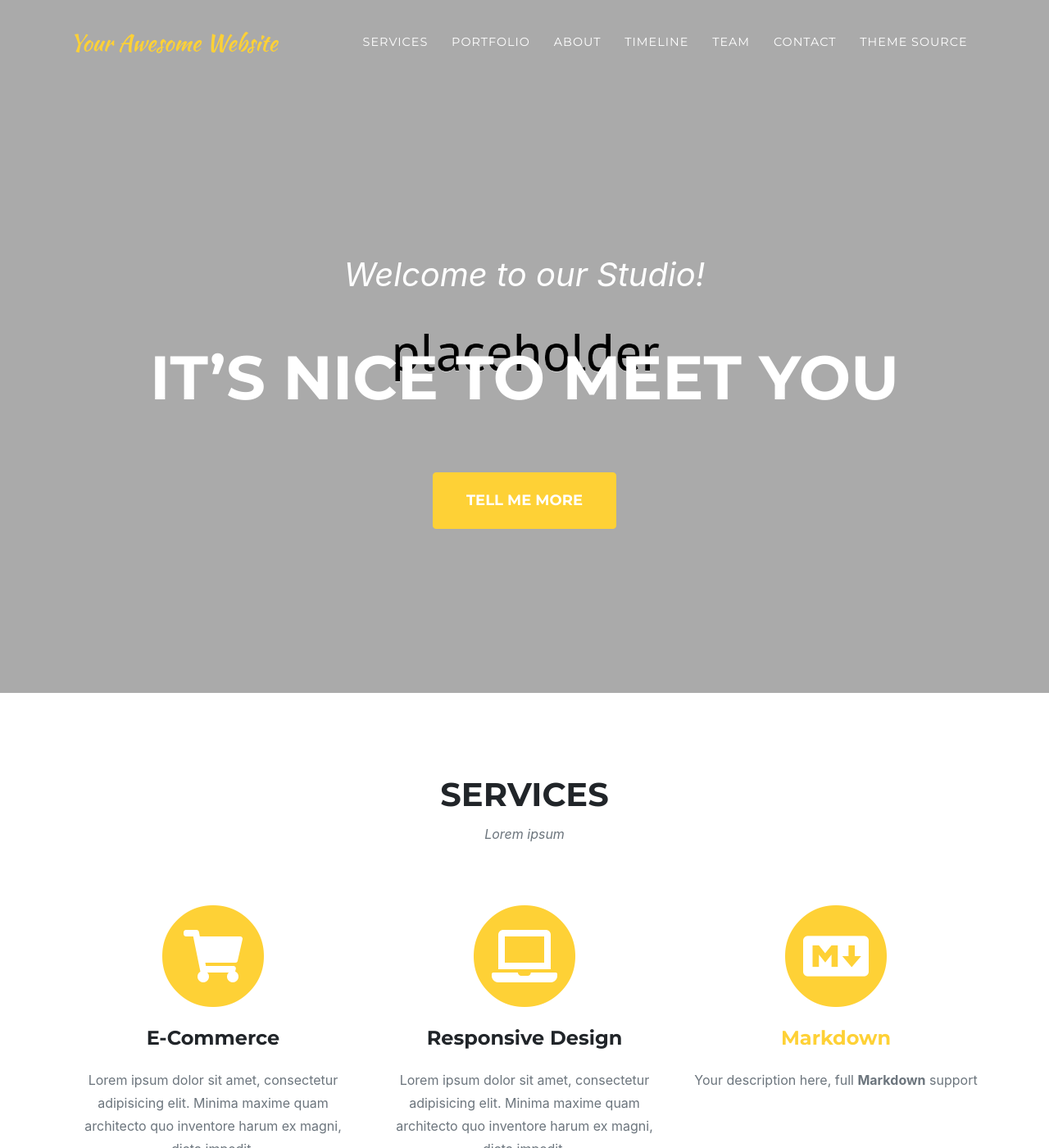
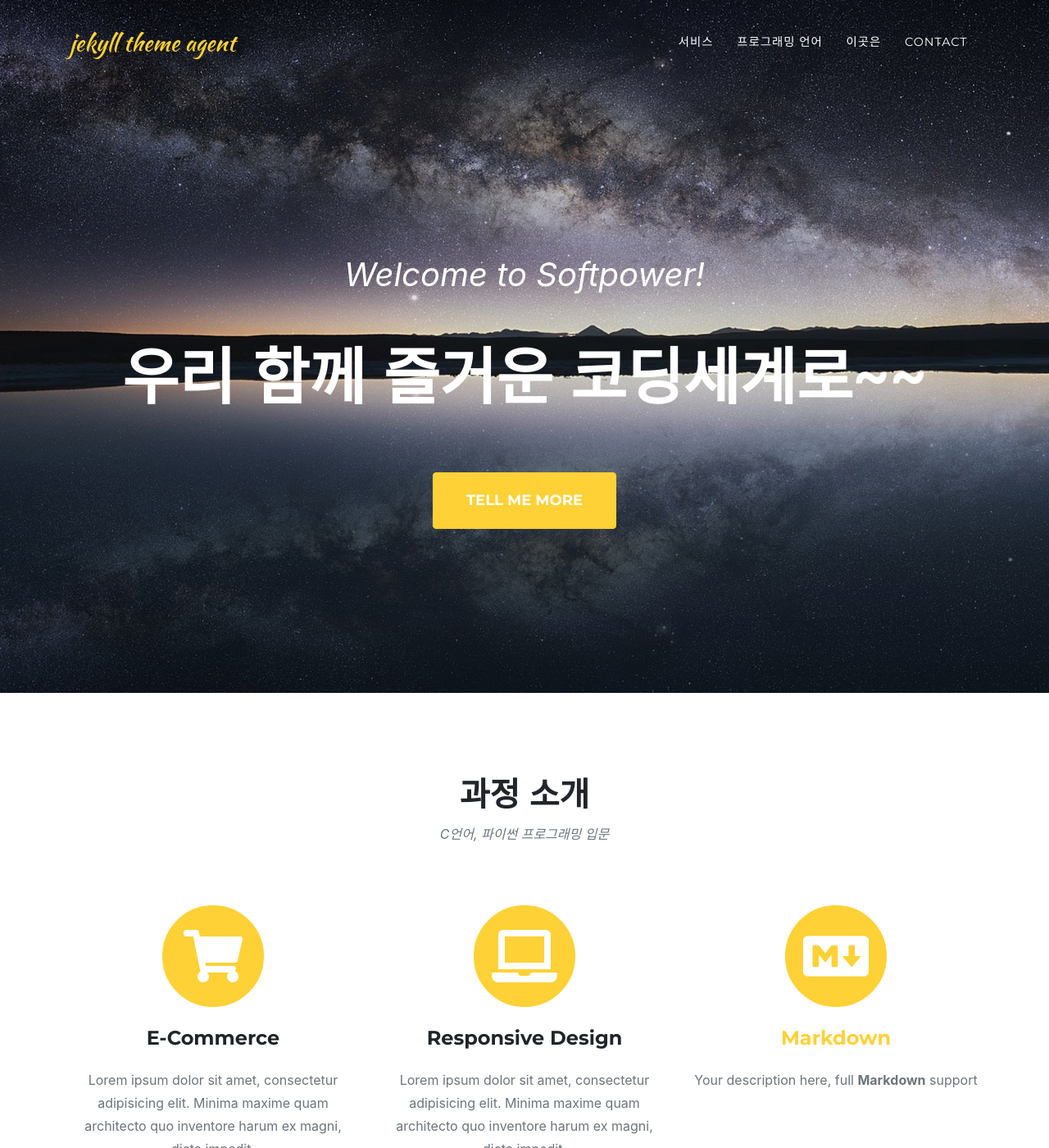
Before and after one commit to maxwell0212/jekyll_agent, a Jekyll site: the page built from index.md, in a window 1280 px wide and 1400 px high. Shown: the whole window at 82% size. Built offline with Jekyll 4.4.1, drawn with Linux system fonts in a browser that asks for light colours; some web fonts are replaced; some of the changed text lies outside the part shown.

Commit message:
jekyll agent theme test1

```diff
--- a/_config.yml
+++ b/_config.yml
@@ -13,13 +13,13 @@
 
 theme: jekyll-agency
 
-url    : "" # the base hostname & protocol for your site, e.g. http://example.com
-baseurl: "" # the subpath of your site, e.g. /blog
+url    : "https://maxwell0212.github.io" # the base hostname & protocol for your site, e.g. http://example.com
+baseurl: "/jekyll_agent" # the subpath of your site, e.g. /blog
 
-title      : Your Awesome Website
-email      : your-email@example.com #this is also the email contact forms will go to
-description: "Site description"
-author     : Your Name
+title      : jekyll theme agent
+email      : arnold12@naver.com #this is also the email contact forms will go to
+description: "jekyll test and use agent theme"
+author     : web maker
 # logo:     #optional, defaults to site title
   # path: assets\img\clients\creative-market.jpg
   # height: 60 #height in px, defaults to 52px
@@ -36,4 +36,4 @@ markdown: kramdown
 
 # Uncomment following line to use Formspree form ID based URL instead of email based URL
 # Details: https://help.formspree.io/hc/en-us/articles/360017735154-How-to-prevent-spam
-# formspree_form_path: "f/a_form_id"
+formspree_form_path: "f/xeqwbdlz"
--- a/_data/navigation.yml
+++ b/_data/navigation.yml
@@ -11,20 +11,14 @@
 # -----------------
 en: &DEFAULT_EN
   nav:
-    - title: "Services"
+    - title: "서비스"
       section: services
-    - title: "Portfolio"
+    - title: "프로그래밍 언어"
       section: portfolio
-    - title: "About"
+    - title: "이곳은"
       section: about
-    - title: "Timeline"
-      section: timeline
-    - title: "Team"
-      section: team
     - title: "Contact"
       section: contact
-    - title: "Theme Source"
-      url: https://github.com/raviriley/agency-jekyll-theme/
 en-US:
   <<: *DEFAULT_EN
 en-CA:
--- a/_data/sitetext.yml
+++ b/_data/sitetext.yml
@@ -11,14 +11,14 @@
 # -----------------
 en: &DEFAULT_EN
   header:
-    title: Welcome to our Studio!
-    text: It's Nice To Meet You
+    title: Welcome to Softpower!
+    text:  우리 함께 즐거운 코딩세계로~~
     button: Tell Me More
     buttonlink: "#services"
 
   services:
-    title: "Services"
-    text: "Lorem ipsum"
+    title: "과정 소개"
+    text: "C언어, 파이썬 프로그래밍 입문"
     section: services
     list:
       - title: "E-Commerce"
@@ -32,102 +32,16 @@ en: &DEFAULT_EN
         icon: fab fa-markdown
 
   portfolio:
-    title: "Portfolio"
-    text: "Lorem ipsum dolor sit amet consectetur."
+    title: "프로그래밍 언어 소개"
+    text: "현재 인기있는 프로그래밍 언어 소개"
     section: portfolio
-    closebutton: "Close Project"
-
-  timeline:
-    title: "Timeline"
-    text: "Lorem ipsum timeline"
-    section: timeline
-    # left is the default
-    #start_align: "left"
-    events:
-      - title: "Our Humble Beginnings"
-        year: "2009-2011"
-        desc: "Lorem ipsum dolor sit amet, consectetur adipisicing elit. Sunt ut voluptatum eius sapiente, totam reiciendis temporibus qui quibusdam, recusandae sit vero unde, sed, incidunt et ea quo dolore laudantium consectetur!"
-        image: assets/img/timeline/1.jpg
-        alt:
-      - title: "An Agency is Born"
-        year: "March 2011"
-        desc: "Lorem ipsum dolor sit amet, consectetur adipisicing elit. Sunt ut voluptatum eius sapiente, totam reiciendis temporibus qui quibusdam, recusandae sit vero unde, sed, incidunt et ea quo dolore laudantium consectetur!"
-        image: assets/img/timeline/2.jpg
-        alt:
-      - title: "Jekyll Theme is created"
-        year: "2019"
-        desc: "Ravi Riley converted Agency, a Bootstrap-based theme, into a Jekyll theme. The Jekyll theme can be installed as a Ruby gem, or remotely. For more information, visit the documentation."
-        image: assets/img/timeline/3.jpg
-        alt: image alt text
-      - title: "Title"
-        year: "2009-2011"
-        desc: "Your description here, **Markdown** is fully supported."
-        image: assets/img/timeline/4.jpg
-        alt:
-        # you can enforce the alignment
-        align: right
-    end: "Be Part <br> of Our <br> Story!"
+    closebutton: "소개 닫기"
 
   about:
     title: "About Us"
     text: "our story"
     body: "Lorem ipsum dolor sit amet, consectetur adipisicing elit. Aut eaque, laboriosam veritatis, quos non quis ad perspiciatis, totam corporis ea, alias ut unde. **Markdown** supported."
     section: about
-
-  clients:
-    section: clients
-    max-height: 100px
-    horizontal-scrolling: "" #"yes/no"
-    list:
-      - title: "envato"
-        url: https://github.com/raviriley/agency-jekyll-theme
-        logo: assets/img/clients/envato.jpg
-      - title: "designmodo"
-        url: https://github.com/raviriley/agency-jekyll-theme
-        logo: assets/img/clients/designmodo.jpg
-      - title: "themeforest"
-        url: https://github.com/raviriley/agency-jekyll-theme
-        logo: assets/img/clients/themeforest.jpg
-      - title: "Creative Market"
-        url: https://github.com/raviriley/agency-jekyll-theme
-        logo: assets/img/clients/creative-market.jpg
-
-  team:
-    title: "OUR AMAZING TEAM"
-    text: "Lorem ipsum dolor sit amet consectetur."
-    subtext: Lorem ipsum dolor sit amet, consectetur adipisicing elit. Aut eaque, laboriosam veritatis, quos non quis ad perspiciatis, totam corporis ea, alias ut unde. **Markdown** supported.
-    section: team
-    people:
-      - name: "Kay Garland"
-        role: "Lead Designer"
-        image: assets/img/team/500x500.jpg
-        social:
-          - url: https://twitter.com
-            icon: fab fa-twitter
-          - url: https://facebook.com
-            icon: fab fa-facebook-f
-          - url: https://linkedin.com
-            icon: fab fa-linkedin-in
-      - name: "Larry Parker"
-        role: "Lead Marketer"
-        image: assets/img/team/2.jpg
-        social:
-          - url: https://twitter.com
-            icon: fab fa-twitter
-          - url: https://facebook.com
-            icon: fab fa-facebook-f
-          - url: https://linkedin.com
-            icon: fab fa-linkedin-in
-      - name: "Diana Perterson"
-        role: "Lead Developer"
-        image: assets/img/team/500x500.jpg
-        social:
-          - url: https://twitter.com
-            icon: fab fa-twitter
-          - url: https://facebook.com
-            icon: fab fa-facebook-f
-          - url: https://linkedin.com
-            icon: fab fa-linkedin-in
 
   contact:
     title: "Contact Us"
--- a/_data/style.yml
+++ b/_data/style.yml
@@ -4,7 +4,7 @@
 #black: "#000"
 
 #Image Customization
-header-image: "../img/header.png"
+header-image: "../img/header.jpg"
 contact-image: "../img/contact.png"
 #Font Awesome icon for portfolio grid when an item is hovered over
 #portfolio-icon: fas fa-expand-arrows-alt fa-3x #default: fas fa-plus fa-3x
--- a/_includes/clients.html
+++ /dev/null
@@ -1,30 +0,0 @@
-<!-- Clients -->
-{% if site.locale and site.locale != "" and site.locale != nil %}
-  <section class="py-5" id="{{ site.data.sitetext[site.locale].clients.section | default: "clients" }}">
-    <div class="container">
-      <div class="row" {% if site.data.sitetext[site.locale].clients.horizontal-scrolling == "yes" %} id="scrolling-clients" {% endif %}>
-	    {% for client in site.data.sitetext[site.locale].clients.list %}
-        <div class="col-md-3 col-sm-6">
-          <a href="{{ client.url }}">
-            <img class="img-fluid d-block mx-auto" src="{{ client.logo }}" alt="{{ client.title }}" style="max-height: {{ site.data.sitetext[site.locale].clients.max-height | default: "100px" }}">
-          </a>
-        </div>
-	    {% endfor %}
-      </div>
-    </div>
-  </section>
-{% else %}
-<section class="py-5" id="{{ site.data.sitetext.clients.section | default: "clients" }}">
-  <div class="container">
-    <div class="row" {% if site.data.sitetext.clients.horizontal-scrolling == "yes" %} id="scrolling-clients" {% endif %}>
-    {% for client in site.data.sitetext.clients.list %}
-      <div class="col-md-3 col-sm-6">
-        <a href="{{ client.url }}">
-          <img class="img-fluid d-block mx-auto" src="{{ client.logo }}" alt="{{ client.title }}" style="max-height: {{ site.data.sitetext.clients.max-height | default: "100px" }}">
-        </a>
-      </div>
-    {% endfor %}
-    </div>
-  </div>
-</section>
-{% endif %}
--- a/_includes/team.html
+++ /dev/null
@@ -1,75 +0,0 @@
-<!-- Team -->
-{% if site.locale and site.locale != "" and site.locale != nil %}
-<section class="page-section" id="{{ site.data.sitetext[site.locale].team.section | default: "team" }}">
-<div class="container">
-  <div class="row">
-	<div class="col-lg-12 text-center">
-	  <h2 class="section-heading text-uppercase">{{ site.data.sitetext[site.locale].team.title }}</h2>
-	  <h3 class="section-subheading text-muted">{{ site.data.sitetext[site.locale].team.text }}</h3>
-	</div>
-  </div>
-  <div class="row d-flex justify-content-center">
-  {% for person in site.data.sitetext[site.locale].team.people %}
-	<div class="col-sm-4">
-	  <div class="team-member">
-		<img class="mx-auto rounded-circle" src="{{ person.image }}" alt="">
-		<h4>{{ person.name }}</h4>
-		<p class="text-muted">{{ person.role }}</p>
-		<ul class="list-inline social-buttons">
-		{% for network in person.social %}
-		  <li class="list-inline-item">
-			<a href="{{ network.url }}">
-			  <i class="{{ network.icon }}"></i>
-			</a>
-		  </li>
-		{% endfor %}
-		</ul>
-	  </div>
-	</div>
-  {% endfor %}
-  </div>
-  <div class="row">
-	<div class="col-lg-8 mx-auto text-center">
-	  <div class="large text-muted">{{ site.data.sitetext[site.locale].team.subtext | markdownify }}</div>
-	</div>
-  </div>
-</div>
-</section>
-{% else %}
-<section class="page-section" id="{{ site.data.sitetext.team.section | default: "team" }}">
-	<div class="container">
-	  <div class="row">
-		<div class="col-lg-12 text-center">
-		  <h2 class="section-heading text-uppercase">{{ site.data.sitetext.team.title }}</h2>
-		  <h3 class="section-subheading text-muted">{{ site.data.sitetext.team.text }}</h3>
-		</div>
-	  </div>
-	  <div class="row d-flex justify-content-center">
-	  {% for person in site.data.sitetext.team.people %}
-		<div class="col-sm-4">
-		  <div class="team-member">
-			<img class="mx-auto rounded-circle" src="{{ person.image }}" alt="">
-			<h4>{{ person.name }}</h4>
-			<p class="text-muted">{{ person.role }}</p>
-			<ul class="list-inline social-buttons">
-			{% for network in person.social %}
-			  <li class="list-inline-item">
-				<a href="{{ network.url }}">
-				  <i class="{{ network.icon }}"></i>
-				</a>
-			  </li>
-			{% endfor %}
-			</ul>
-		  </div>
-		</div>
-	  {% endfor %}
-	  </div>
-	  <div class="row">
-		<div class="col-lg-8 mx-auto text-center">
-		  <div class="large text-muted">{{ site.data.sitetext.team.subtext | markdownify }}</div>
-		</div>
-	  </div>
-	</div>
-</section>
-{% endif %}
-<!-- End Team -->
--- a/_includes/timeline.html
+++ /dev/null
@@ -1,121 +0,0 @@
-<!-- About -->
-{% if site.locale and site.locale != "" and site.locale != nil %}
-  <section class="bg-light page-section" id="{{ site.data.sitetext[site.locale].timeline.section | default: "about" }}">
-    <div class="container">
-      <div class="row">
-        <div class="col-lg-12 text-center">
-          <h2 class="section-heading text-uppercase">{{ site.data.sitetext[site.locale].timeline.title | markdownify | default: "About" }}</h2>
-          <h3 class="section-subheading text-muted">{{ site.data.sitetext[site.locale].timeline.text | default: "timeline"}}</h3>
-        </div>
-      </div>
-      <div class="row">
-        <div class="col-lg-12">
-          <ul class="timeline">
-      {%- assign align = site.data.sitetext[site.locale].timeline.start_align -%}
-      {%- for event in site.data.sitetext[site.locale].timeline.events -%}
-            {%- if align == "right" -%}
-              {%- if event.align and event.align == "left" -%}
-                {%- assign align = "right" -%}
-                <li>
-              {%- else -%}
-                {%- assign align = "left" %}
-                <li class="timeline-inverted">
-              {% endif %}
-            {% else %}
-              {%- if event.align and event.align == "right" -%}
-                {%- assign align = "left" -%}
-                <li class="timeline-inverted">
-              {%- else -%}
-                {%- assign align = "right" %}
-                <li>
-              {% endif %}
-            {%- endif -%}
-              <div class="timeline-image">
-                <img class="rounded-circle img-fluid" src="{{ event.image }}" alt="{{ event.alt | default: ""}}">
-              </div>
-              <div class="timeline-panel">
-                <div class="timeline-heading">
-                  <h4>{{ event.year | markdownify }}</h4>
-                  <h4 class="subheading">{{ event.title }}</h4>
-                </div>
-                <div class="timeline-body">
-                  <div class="text-muted">{{ event.desc | markdownify }}</div>
-                </div>
-              </div>
-            </li>
-		  {% endfor %}
-
-		  {% if site.data.sitetext[site.locale].timeline.end %}
-			<li class="timeline-inverted">
-              <div class="timeline-image">
-                <h4>{{ site.data.sitetext[site.locale].timeline.end }}</h4>
-              </div>
-            </li>
-		  {% endif %}
-
-          </ul>
-        </div>
-      </div>
-    </div>
-  </section>
-{% else %}
-<section class="bg-light page-section" id="{{ site.data.sitetext.timeline.section | default: "about" }}">
-  <div class="container">
-    <div class="row">
-      <div class="col-lg-12 text-center">
-        <h2 class="section-heading text-uppercase">{{ site.data.sitetext.timeline.title | markdownify | default: "About" }}</h2>
-        <h3 class="section-subheading text-muted">{{ site.data.sitetext.timeline.text | default: "timeline"}}</h3>
-      </div>
-    </div>
-    <div class="row">
-      <div class="col-lg-12">
-        <ul class="timeline">
-    {%- assign align = site.data.sitetext.timeline.start_align -%}
-    {%- for event in site.data.sitetext.timeline.events -%}
-          {%- if align == "right" -%}
-            {%- if event.align and event.align == "left" -%}
-              {%- assign align = "right" -%}
-              <li>
-            {%- else -%}
-              {%- assign align = "left" %}
-              <li class="timeline-inverted">
-            {% endif %}
-          {% else %}
-            {%- if event.align and event.align == "right" -%}
-              {%- assign align = "left" -%}
-              <li class="timeline-inverted">
-            {%- else -%}
-              {%- assign align = "right" %}
-              <li>
-            {% endif %}
-          {%- endif -%}
-            <div class="timeline-image">
-              <img class="rounded-circle img-fluid" src="{{ event.image }}" alt="{{ event.alt | default: ""}}">
-            </div>
-            <div class="timeline-panel">
-              <div class="timeline-heading">
-                <h4>{{ event.year | markdownify }}</h4>
-                <h4 class="subheading">{{ event.title }}</h4>
-              </div>
-              <div class="timeline-body">
-                <div class="text-muted">{{ event.desc | markdownify }}</div>
-              </div>
-            </div>
-          </li>
-    {% endfor %}
-
-    {% if site.data.sitetext.timeline.end %}
-    <li class="timeline-inverted">
-            <div class="timeline-image">
-              <h4>{{ site.data.sitetext.timeline.end }}</h4>
-            </div>
-          </li>
-    {% endif %}
-
-        </ul>
-      </div>
-    </div>
-  </div>
-</section>
-{% endif %}
-<!-- End About -->
--- a/_layouts/home.html
+++ b/_layouts/home.html
@@ -6,7 +6,4 @@ layout: default
 {% include services.html %}
 {% include portfolio_grid.html %}
 {% include about.html %}
-{% include timeline.html %}
-{% include team.html %}
-{% include clients.html %}
 {% include contact.html %}
```
Also changed, not shown: _portfolio/clang.md (added, +21 -0 lines), _portfolio/cpplang.md (added, +21 -0 lines), _portfolio/example.md (deleted, +0 -21 lines), _portfolio/project1.md (deleted, +0 -19 lines), _portfolio/project2.md (deleted, +0 -19 lines), _portfolio/pylang.md (added, +21 -0 lines), assets/img/__header.png (renamed from assets/img/header.png), assets/img/header.jpg (added).
